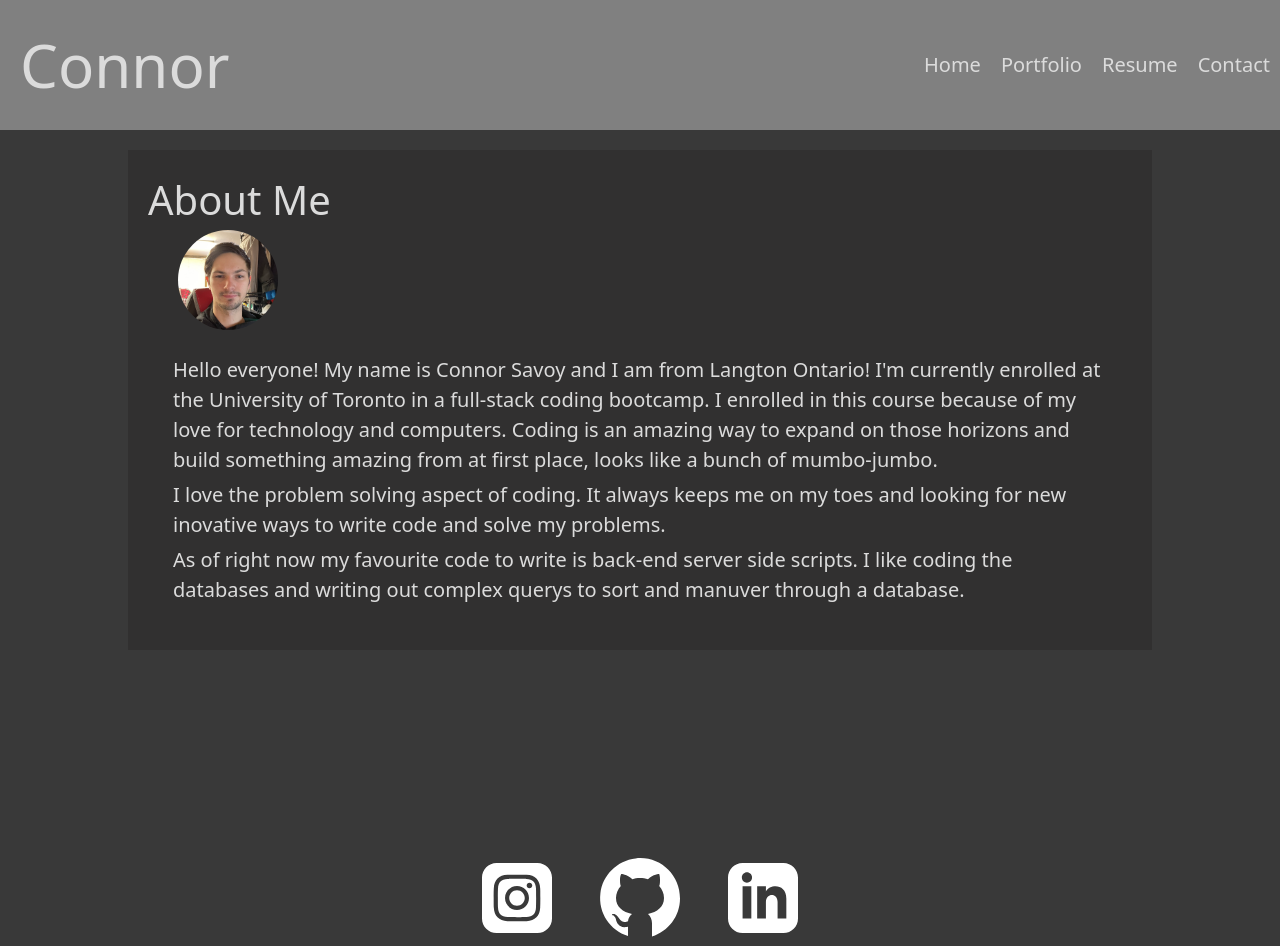
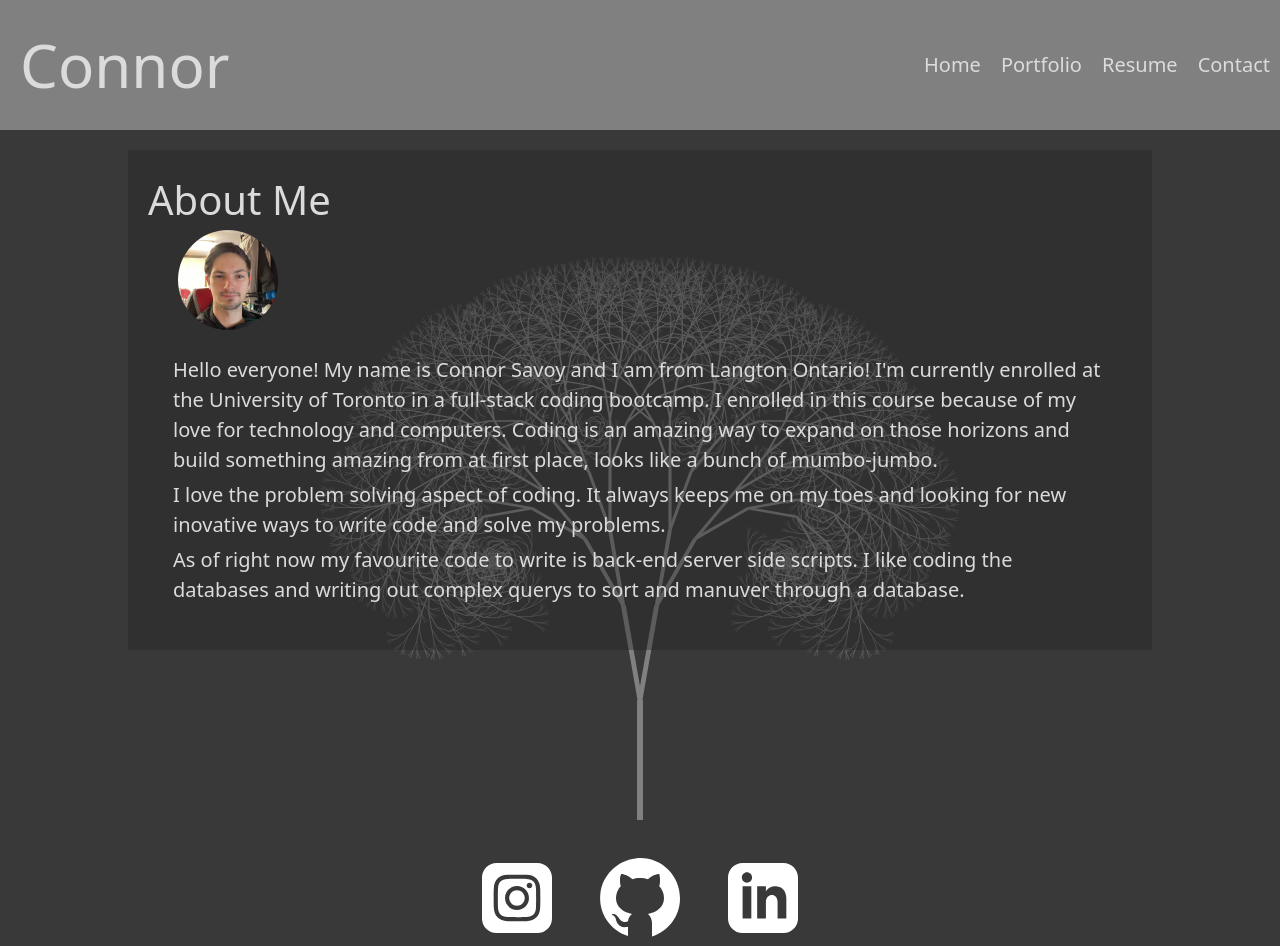
Before and after one commit to Connor812/React-Profile, a React (Create React App) app: page / in a window 1280 px wide. Built offline with nearby package versions, Linux system fonts and the light colour scheme.

Commit message:
added a fratal tree with animation as my background

```diff
--- a/src/components/PortfolioContainer.js
+++ b/src/components/PortfolioContainer.js
@@ -1,13 +1,81 @@
-import React, { useState } from 'react';
+import React, { useState, useRef, useEffect } from 'react';
 import NavTabs from './NavTabs';
 import Home from '../pages/Home';
 import Portfolio from '../pages/Portfolio';
 import Contact from '../pages/Contact';
 import Resume from '../pages/Resume';
-import Footer from './Footer'
+import Footer from './Footer';
 
 export default function PortfolioContainer() {
   const [currentPage, setCurrentPage] = useState('Home');
+  const canvasRef = useRef(null);
+
+  useEffect(() => {
+    const myCanvas = canvasRef.current;
+    const ctx = myCanvas.getContext('2d');
+    let angle = 0;
+    let requestId;
+    let timerInterval;
+    const desiredAngle = 10; // Specify the desired angle threshold here
+
+    function startTimer() {
+      timerInterval = setInterval(function () {
+        angle += 0.2;
+
+        if (angle >= desiredAngle) {
+          angle = desiredAngle;
+          stopTimer();
+        }
+      }, 100);
+    }
+
+    function stopTimer() {
+      clearInterval(timerInterval);
+    }
+
+    function animate() {
+      ctx.clearRect(0, 0, myCanvas.width, myCanvas.height);
+      draw(400, 600, 120, 0);
+      requestId = requestAnimationFrame(animate);
+    }
+
+    function draw(startX, startY, len, parentAngle) {
+      const angle1 = parentAngle - angle;
+      const angle2 = parentAngle + angle;
+
+      ctx.lineWidth = len / 20;
+
+      ctx.beginPath();
+      ctx.save();
+
+      ctx.strokeStyle = 'grey';
+      ctx.fillStyle = 'grey';
+
+      ctx.translate(startX, startY);
+      ctx.rotate((parentAngle * Math.PI) / 180);
+      ctx.moveTo(0, 0);
+      ctx.lineTo(0, -len);
+      ctx.stroke();
+
+      if (len < 10) {
+        ctx.restore();
+        return;
+      }
+
+      draw(0, -len, len * 0.8, angle1);
+      draw(0, -len, len * 0.8, angle2);
+
+      ctx.restore();
+    }
+
+    startTimer();
+    requestId = requestAnimationFrame(animate);
+
+    return () => {
+      stopTimer();
+      cancelAnimationFrame(requestId);
+    };
+  }, []);
 
   const renderPage = () => {
     if (currentPage === 'Home') {
@@ -17,7 +85,7 @@ export default function PortfolioContainer() {
       return <Portfolio />;
     }
     if (currentPage === 'Resume') {
-      return <Resume />
+      return <Resume />;
     }
     return <Contact />;
   };
@@ -27,8 +95,16 @@ export default function PortfolioContainer() {
   return (
     <div>
       <NavTabs currentPage={currentPage} handlePageChange={handlePageChange} />
-      {renderPage()}
-      <Footer />
+      <div className="canvas_container">
+        <canvas
+          ref={canvasRef}
+          id="my_canvas"
+          width="800"
+          height="600"
+        ></canvas>
+        <div style={{ zIndex: 2 }}>{renderPage()}</div>
+        <Footer />
+      </div>
     </div>
   );
 }
--- a/src/styles/main.css
+++ b/src/styles/main.css
@@ -6,10 +6,25 @@
     --grey: #393939;
 }
 
-html, body {
+
+body {
     width: 100%;
     height: 100vh;
     background: var(--grey);
     color: var(--white);
+    z-index: -2;
+}
+
+.canvas_container {
+    position: relative;
+    justify-content: center;
 
 }
+
+#my_canvas {
+    position: fixed;
+    transform: translate(-50%, -50%);
+    z-index: -1;
+    top: 65%;
+    left: 50%
+}
```
